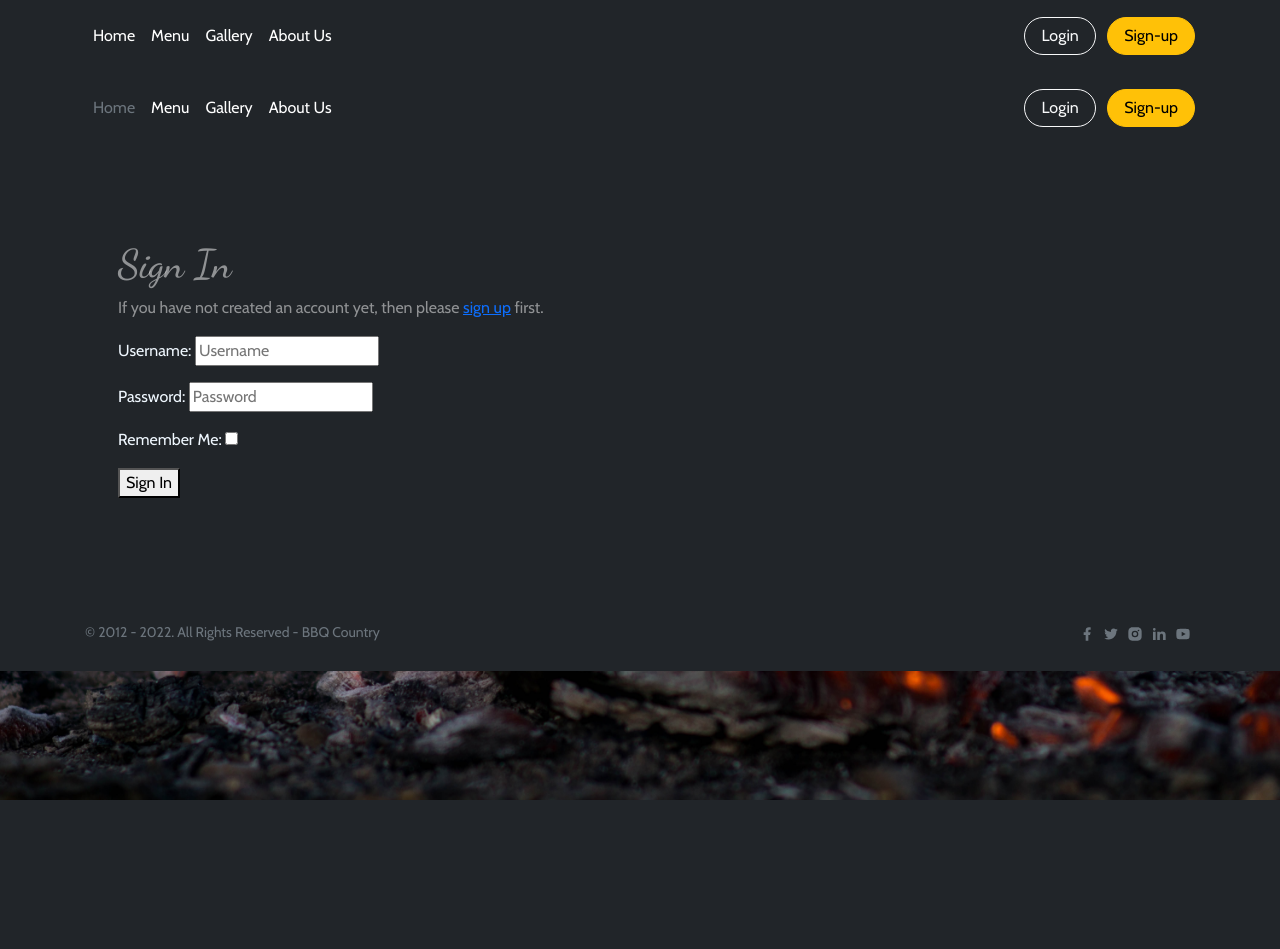
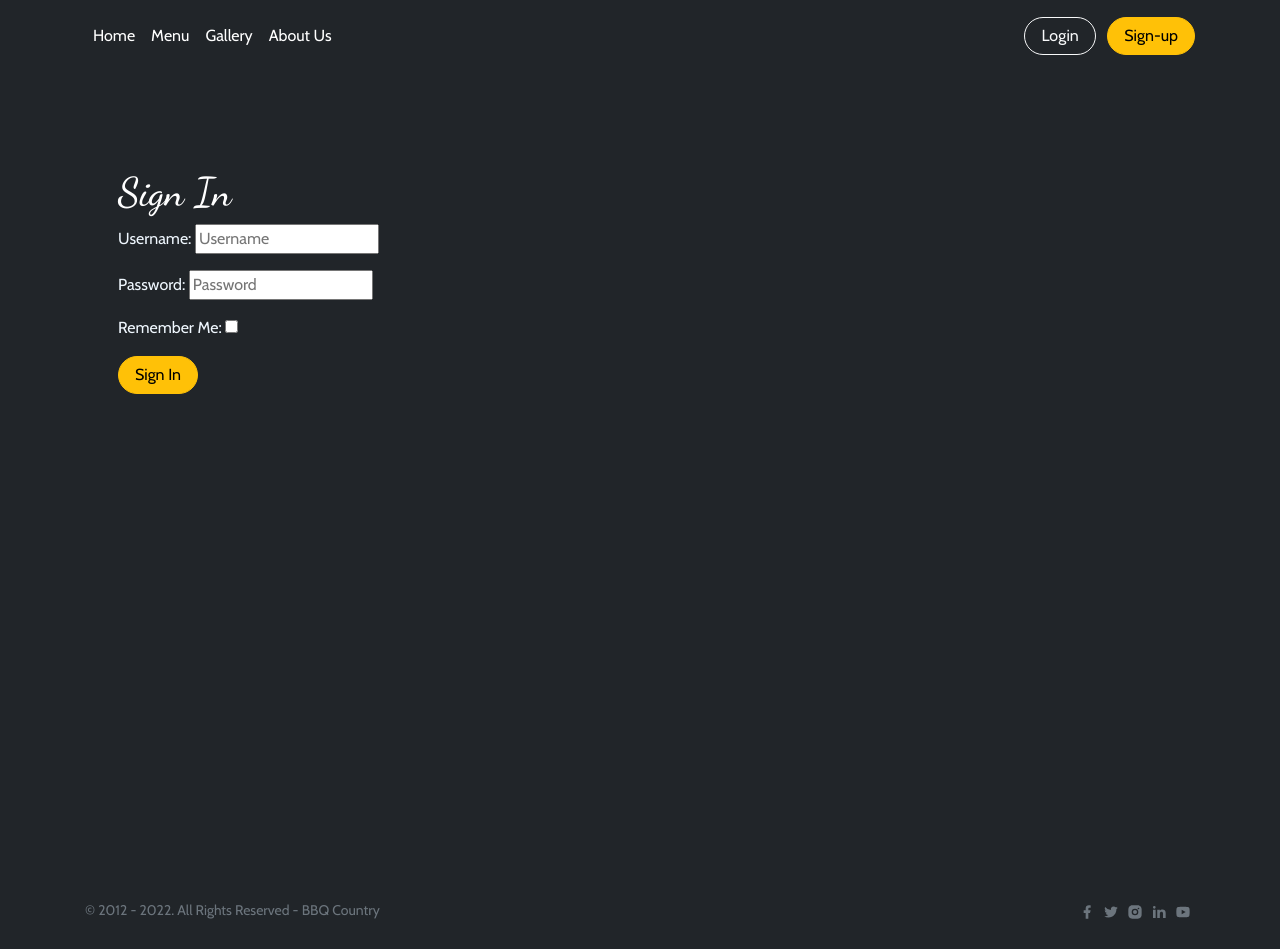
Before and after one commit to Azelliott/bbq-country, a Django app: page /accounts/login/ in a window 1280 px wide. Before the commit the page ends 800 px from the top, so only its background shows below. Run offline with Django 3.2, Linux system fonts and the light colour scheme; some libraries are stand-ins or nearby versions.

Commit message:
Add auth login template

```diff
--- a/templates/account/login.html
+++ b/templates/account/login.html
@@ -6,46 +6,9 @@
 {% block head_title %}{% trans "Sign In" %}{% endblock %}
 
 {% block content %}
-<header class="p-3 bg-dark text-white" id="navbar">
-  <div class="container">
-      <div class="d-flex flex-wrap align-items-center justify-content-center justify-content-lg-start">
-          <ul class="nav col-12 col-lg-auto me-lg-auto mb-2 justify-content-center mb-md-0">
-              <li>
-                  <a href="{% url 'home' %}" class="active nav-link px-2 text-secondary">Home</a>
-              </li>
-              <li>
-                  <a href="{% url 'menu' %}" class="nav-link px-2 text-white">Menu</a>
-              </li>
-              <li>
-                  <a href="{% url 'gallery' %}" class="nav-link px-2 text-white">Gallery</a>
-              </li>
-              <li>
-                  <a href="{% url 'about' %}" class="nav-link px-2 text-white">About Us</a>
-              </li>
-              {% if user.is_authenticated %}
-                  <li>
-                      <a href="#" class="nav-link px-2 text-white">Book a Table</a>
-                  </li>
-              {% endif %}
-          </ul>
-          {% if user.is_authenticated %}
-              <div class="text-end">
-                  <a href="{% url 'account_logout' %}" class="btn btn-warning">Logout</a>
-              </div>
-          {% else %}
-              <div class="text-end">
-                  <a href="{% url 'account_login' %}" class="btn btn-outline-light me-2">Login</a>
-                  <a href="{% url 'account_signup' %}" class="btn btn-warning">Sign-up</a>
-              </div>
-          {% endif %}
-</header>
-<section class="bg-dark pb-5 pt-5 text-center text-lg-start text-white-50" id="sign-up-main">
+<section class="bg-dark pb-5 pt-5 text-center text-lg-start text-white" id="login-main">
   <div class="container px-5 my-5" id="sign-up-container">
 <h1>{% trans "Sign In" %}</h1>
-
-
-<p>{% blocktrans %}If you have not created an account yet, then please
-<a href="{{ signup_url }}">sign up</a> first.{% endblocktrans %}</p>
 
 
 <form class="login" method="POST" action="{% url 'account_login' %}">
@@ -54,7 +17,7 @@
   {% if redirect_field_value %}
   <input type="hidden" name="{{ redirect_field_name }}" value="{{ redirect_field_value }}" />
   {% endif %}
-  <button class="primaryAction" type="submit">{% trans "Sign In" %}</button>
+  <button class="btn btn-warning" type="submit">{% trans "Sign In" %}</button>
 </form>
 </div>
 </section>
```
Also changed, not shown: templates/account/logout.html (deleted, +0 -30 lines), templates/account/signup.html (deleted, +0 -31 lines), templates/account_inactive.html (added, +11 -0 lines), templates/account/openid/base.html (renamed from templates/openid/base.html), templates/account/openid/login.html (renamed from templates/openid/login.html), templates/account/socialaccount/authentication_error.html (renamed from templates/socialaccount/authentication_error.html), templates/account/socialaccount/base.html (renamed from templates/socialaccount/base.html), templates/account/socialaccount/connections.html (renamed from templates/socialaccount/connections.html), templates/account/socialaccount/login.html (renamed from templates/socialaccount/login.html), templates/account/socialaccount/login_cancelled.html (renamed from templates/socialaccount/login_cancelled.html), templates/account/socialaccount/messages/account_connected.txt (renamed from templates/socialaccount/messages/account_connected.txt), templates/account/socialaccount/messages/account_connected_other.txt (renamed from templates/socialaccount/messages/account_connected_other.txt), templates/account/socialaccount/messages/account_connected_updated.txt (renamed from templates/socialaccount/messages/account_connected_updated.txt), templates/account/socialaccount/messages/account_disconnected.txt (renamed from templates/socialaccount/messages/account_disconnected.txt), 4 more files.
